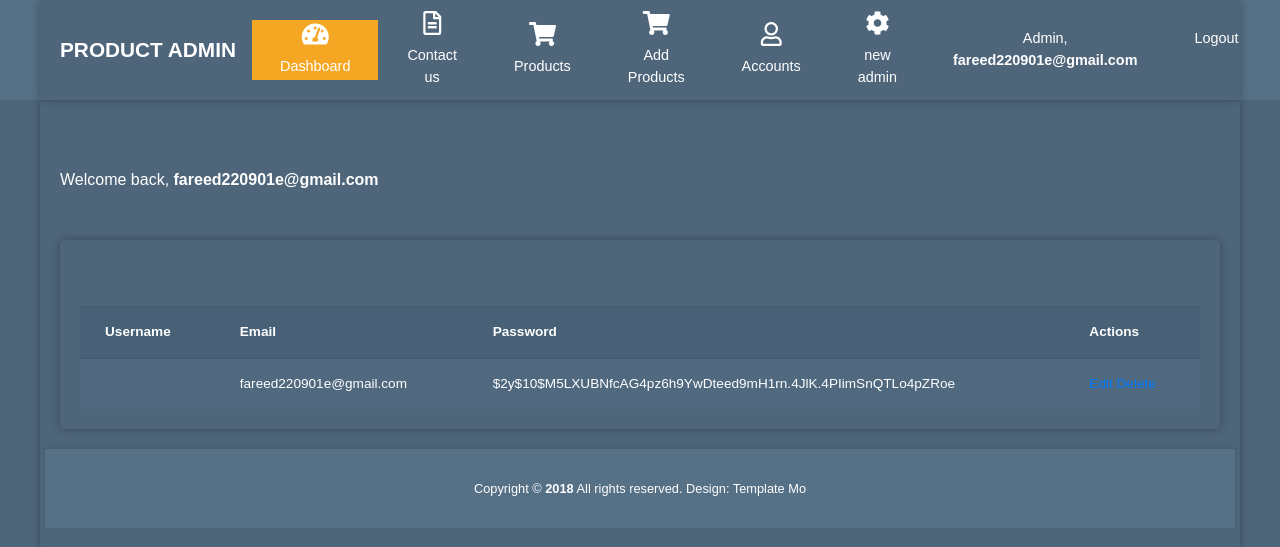
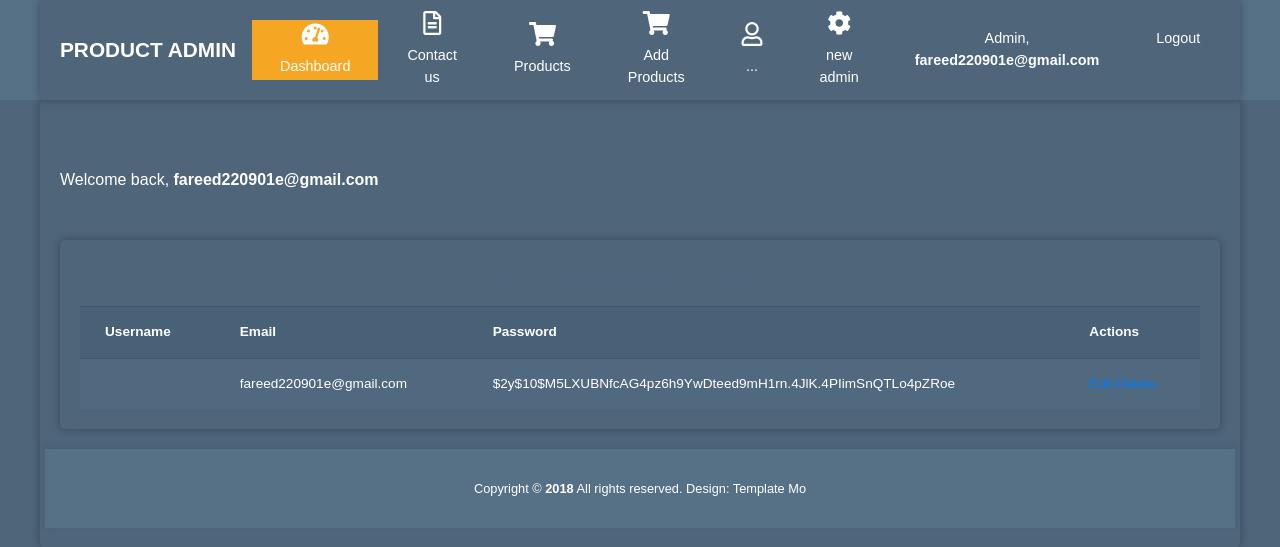
Before and after one commit to fareedmunawar/soccer.github.io, a PHP site: page /admin/index.php in a window 1280 px wide. Shown: the top 547 px of the page. Run offline with PHP 8.4, Linux system fonts and the light colour scheme; a user stored in the database is signed in; data comes from the database, SQL or seed files in the repository.

Commit message:
Update admin-head.php

```diff
--- a/admin/admin-head.php
+++ b/admin/admin-head.php
@@ -49,8 +49,7 @@
                         </li>
                         <li class="nav-item dropdown">
 
-                            <a class="nav-link dropdown-toggle" href="#" id="navbarDropdown" role="button" data-toggle="dropdown"
-                                aria-haspopup="true" aria-expanded="false">
+                            <a class="nav-link " href="signup.php"  >
                                 <i class="far fa-file-alt"></i>
                                 <span>
                                     Contact us <i class=""></i>
@@ -71,18 +70,15 @@
                         </li>
 
                         <li class="nav-item">
-                            <a class="nav-link" href="accounts.html">
+                            <a class="nav-link" href="#">
                                 <i class="far fa-user"></i>
-                                Accounts
+                                ...
                             </a>
                         </li>
                         <li class="nav-item dropdown">
-                            <a class="nav-link dropdown-toggle" href="signup.php" id="navbarDropdown" role="button" data-toggle="dropdown"
-                                aria-haspopup="true" aria-expanded="false">
+                            <a class="nav-link dropdown-toggle" href="signup.php">
                                 <i class="fas fa-cog"></i>
-                                <span>
-                                    new admin <i class=""></i>
-                                </span>
+                                new admin
                             </a>
                         </li>
                     </ul>
```
